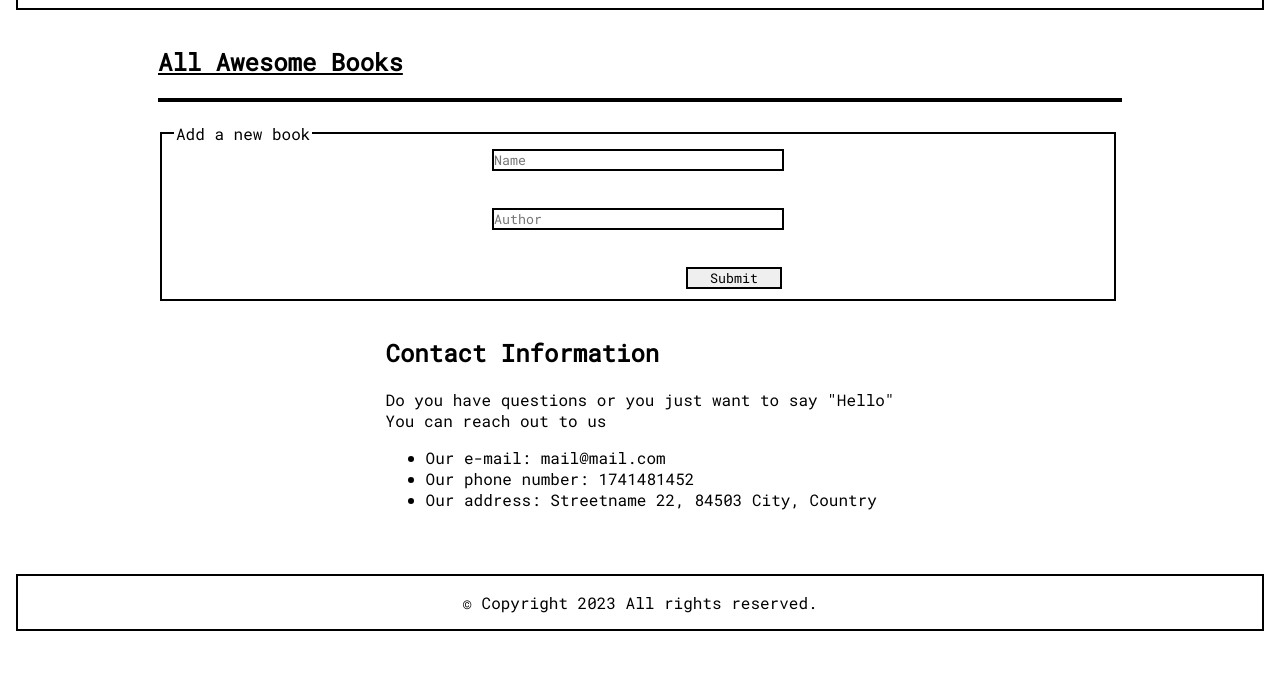
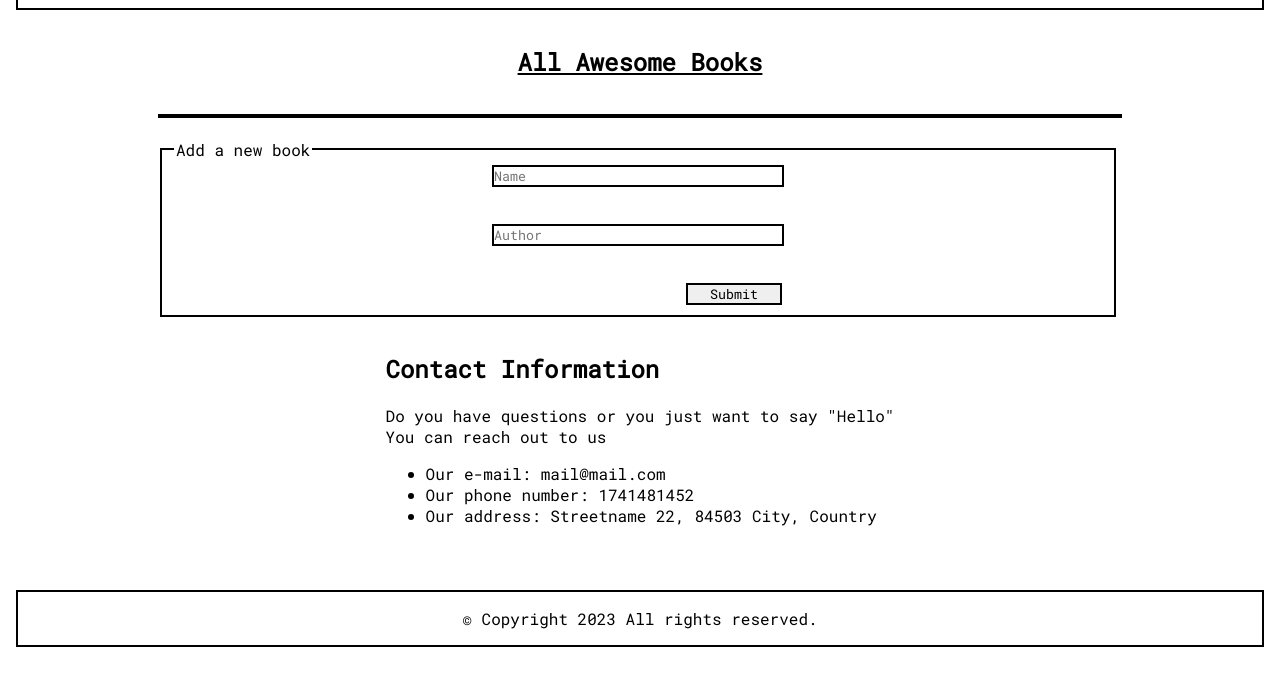
Before and after one commit to iamsjunaid/Awesome-Books, a website: page index.html in a window 1280 px wide. Shown: the part 96-782 px from the top of the page. Drawn offline with Linux system fonts and the light colour scheme.

Commit message:
fix styling on heading

```diff
--- a/index.html
+++ b/index.html
@@ -23,12 +23,9 @@
     </nav>
   </header>
   <section class="main-container">
+    <h1><u>All Awesome Books</u></h1>
     <div>
-
-      <h1><u>All Awesome Books</u></h1>
-      <div class="books">
-
-      </div>
+      <div class="books"></div>
       <br>
       <form id="form">
         <fieldset id="fieldset-1">
--- a/styles/style.css
+++ b/styles/style.css
@@ -43,6 +43,10 @@ header {
   align-items: center;
   padding: 0 10rem;
   gap: 1rem;
+}
+
+.main-container > h1 {
+  text-align: center;
 }
 
 .books,
```
